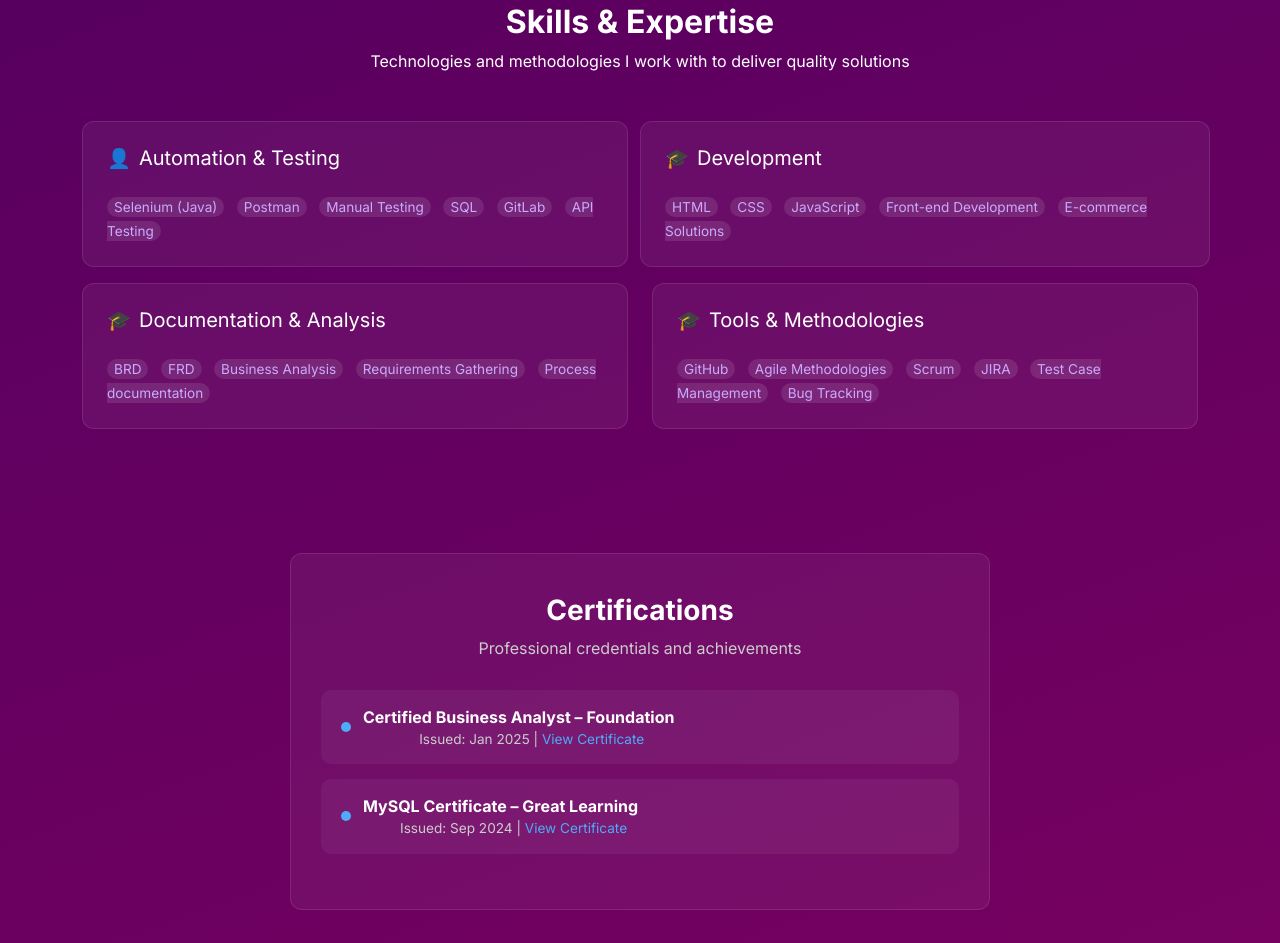
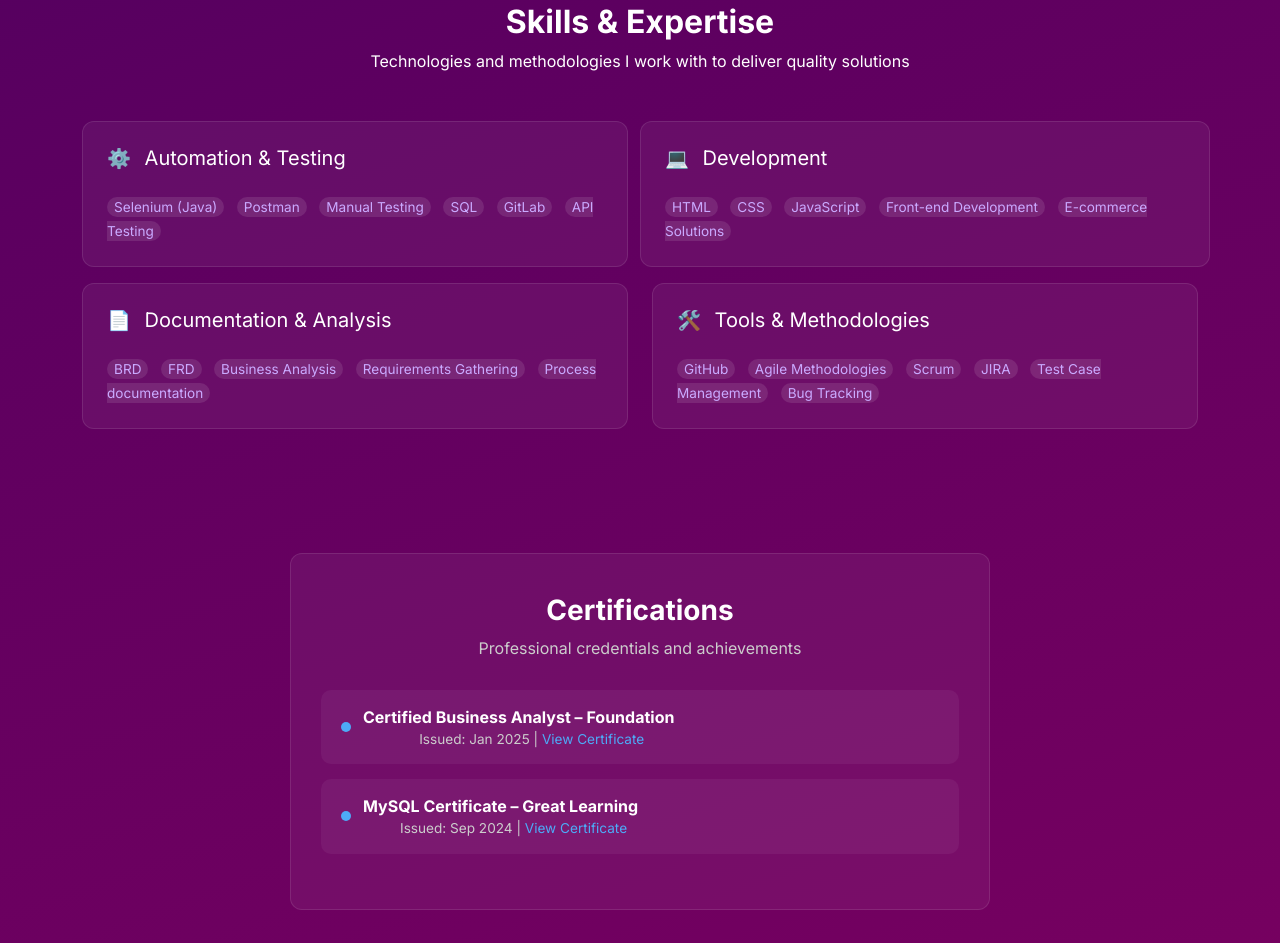
Before and after one commit to hepzibahevanglin/Hepzi_Portfolio, a plain HTML site: page index.html in a window 1280 px wide. Shown: the part 1933-2876 px from the top of the page. Drawn offline with nearby package versions, Linux system fonts and the light colour scheme.

Commit message:
Update index.html

```diff
--- a/index.html
+++ b/index.html
@@ -573,7 +573,7 @@
        <div class="col-md-6">
          <!-- Automation & Testing -->
          <div class="card p-4 mb-3">
-           <h5><span class="icon">👤</span>Automation & Testing</h5>
+          <h5><span class="icon">⚙️</span> Automation & Testing</h5>
            <div class="experience-tags1 mt-3">
             <span>Selenium (Java)</span>
             <span>Postman</span>
@@ -586,8 +586,8 @@
 
          <!-- Documentation & Analysis -->
          <div class="card p-4">
-           <h5><span class="icon">🎓</span>Documentation & Analysis</h5>
-           <div class="experience-tags1 mt-3">
+          <h5><span class="icon">📄</span> Documentation & Analysis</h5>
+          <div class="experience-tags1 mt-3">
             <span>BRD</span>
             <span>FRD</span>
             <span>Business Analysis</span>
@@ -601,7 +601,7 @@
         <div class="row g-4">
 
             <div class="card p-4">
-              <h5><span class="icon">🎓</span>Development</h5>
+              <h5><span class="icon">💻</span> Development</h5>
               <div class="experience-tags1 mt-3">
                <span>HTML</span>
                <span>CSS</span>
@@ -613,7 +613,7 @@
            </div>
 
            <div class="card p-4">
-            <h5><span class="icon">🎓</span>Tools & Methodologies</h5>
+            <h5><span class="icon">🛠️</span> Tools & Methodologies</h5>
             <div class="experience-tags1 mt-3">
              <span>GitHub</span>
              <span>Agile Methodologies</span>
```
